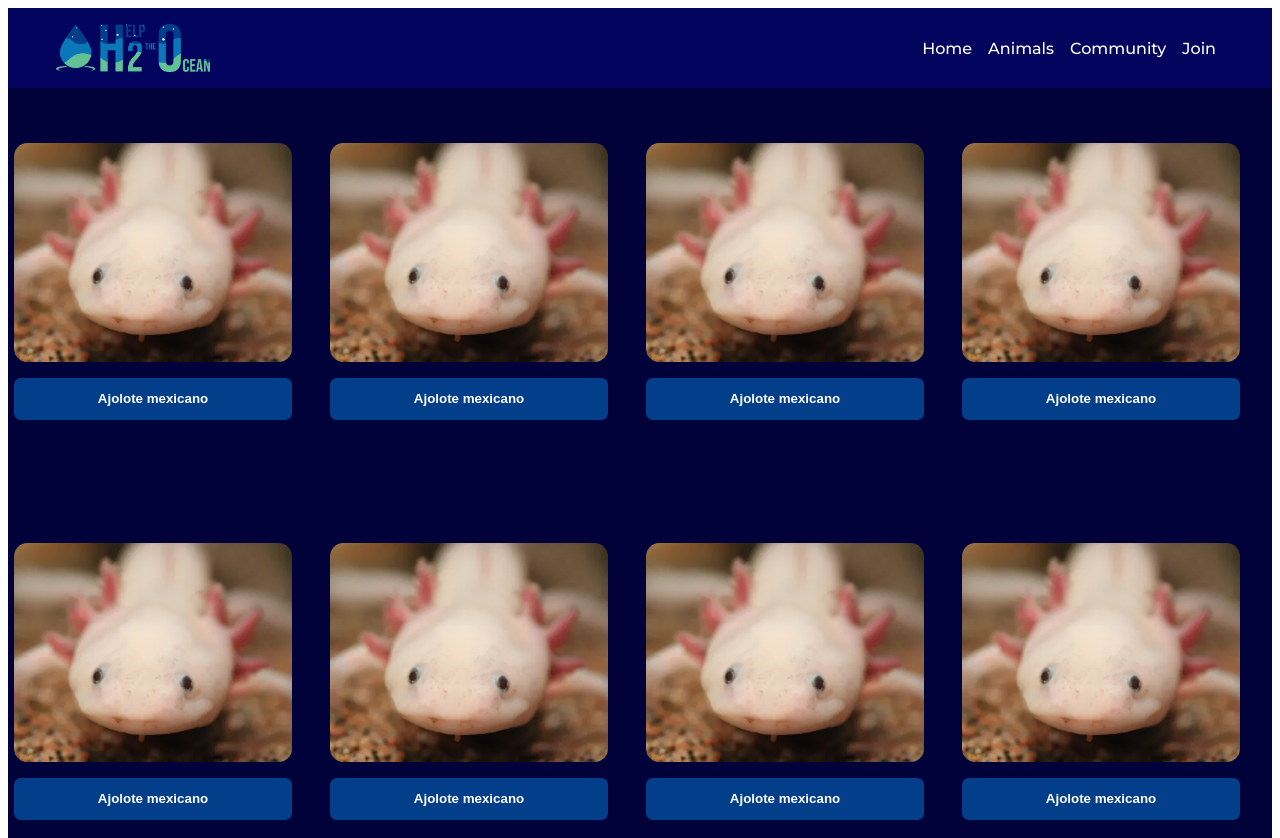
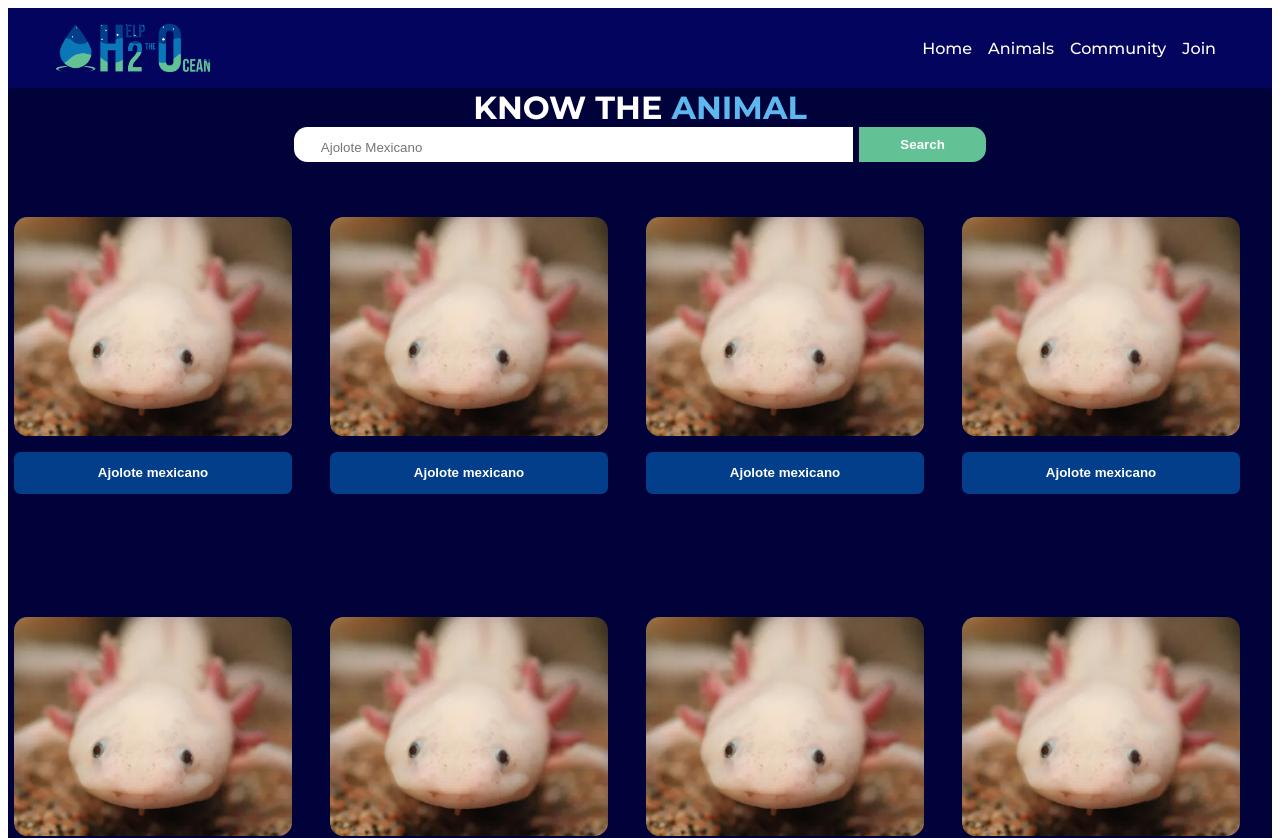
Before and after one commit to Gera097/H2O, a Vue app: page /animals in a window 1280 px wide. Shown: the top 838 px of the page. Built offline with nearby package versions, Linux system fonts and the light colour scheme.

Commit message:
creado componente AnimalFinder.vue

```diff
--- /dev/null
+++ b/src/components/AnimalFinder.vue
@@ -0,0 +1,56 @@
+<template>
+    <div class="search-container">
+        <h1>KNOW THE <span>ANIMAL</span></h1>
+        <div class="search">
+            <form action="#">
+                <input type="text"
+                    placeholder="Ajolote Mexicano"
+                    name="search">
+                <button>
+                    Search
+                </button>
+            </form>
+        </div>
+    </div>
+</template>
+
+<script setup>
+
+</script>
+
+<style scoped>
+
+    form {
+        display: flex;
+        justify-content: center;
+    }
+    .search-container {
+        display: block;
+        margin-left: auto;
+        margin-right: auto;
+        text-align: center;
+    }
+    input {
+        width: 40%;
+        border: none;
+        padding: 1em 2em 0.5em;
+        border-radius: 1em 0px 0px 1em;
+    }
+    button {
+        width: 10%;
+        margin-left: 0.5%;
+        border: none;
+        font-weight: 600;
+        background-color: #63C196;
+        color: white;
+        padding: 0.5em;
+        border-radius: 0px 1em 1em 0px;
+    }
+    h1 {
+        margin: 0px;
+        color: white;
+    }
+    span {
+        color: #5cb8ee;
+    }
+</style>
--- a/src/views/AnimalsView.vue
+++ b/src/views/AnimalsView.vue
@@ -1,8 +1,10 @@
 <script setup>
 import AnimalGrid from "@/components/AnimalGrid.vue";
+import AnimalFinder from "@/components/AnimalFinder.vue";
 </script>
 <template>
     <div class="container">
+        <AnimalFinder/>
         <AnimalGrid/>
     </div>
 
```
